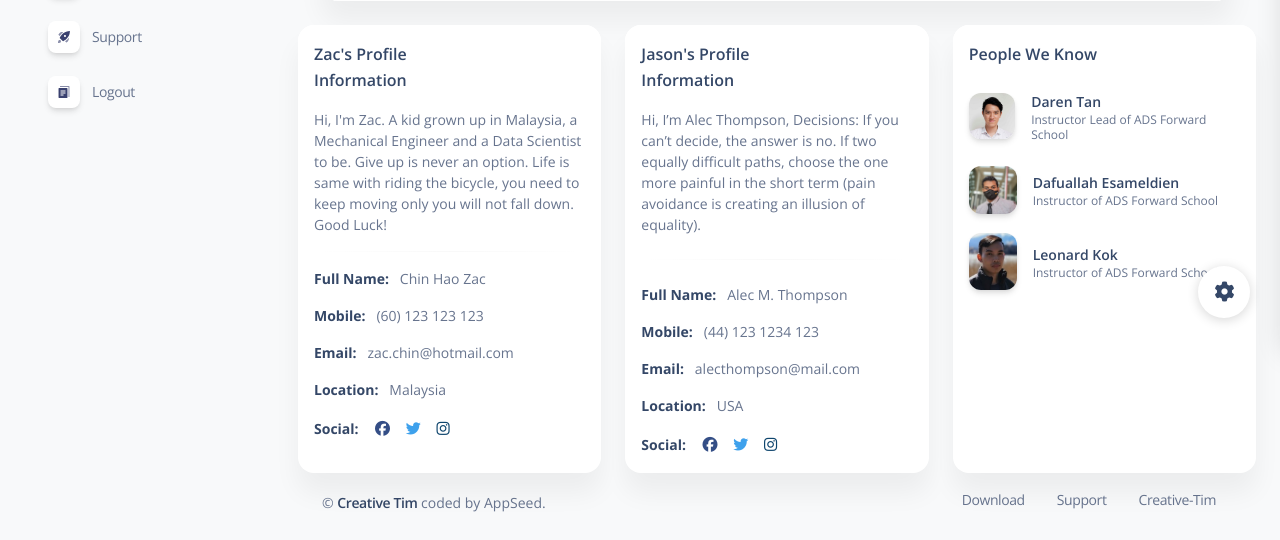
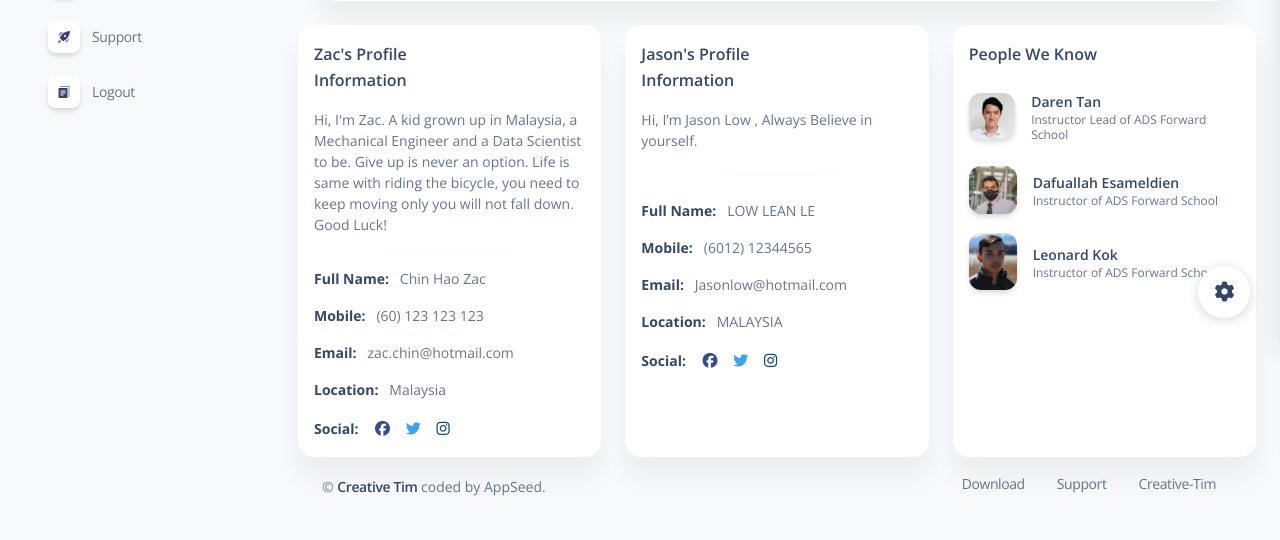
Before and after one commit to haozac/Box-Office-and-Movie-Review-Analysis, a Django app: page /profile.html in a window 1280 px wide. Shown: the part 452-992 px from the top of the page. Run offline with Django 3.2, Linux system fonts and the light colour scheme; the visitor is signed in with stand-in values (Sample User, id 1); some libraries are stand-ins or nearby versions.

Commit message:
update jason profile

```diff
--- a/Assignment Django/dashboard/apps/templates/home/profile.html
+++ b/Assignment Django/dashboard/apps/templates/home/profile.html
@@ -78,14 +78,14 @@
           </div>
           <div class="card-body p-3">
             <p class="text-sm">
-              Hi, I’m Alec Thompson, Decisions: If you can’t decide, the answer is no. If two equally difficult paths, choose the one more painful in the short term (pain avoidance is creating an illusion of equality).
+              Hi, I’m Jason Low , Always Believe in yourself.
             </p>
             <hr class="horizontal gray-light my-4">
             <ul class="list-group">
-              <li class="list-group-item border-0 ps-0 pt-0 text-sm"><strong class="text-dark">Full Name:</strong> &nbsp; Alec M. Thompson</li>
-              <li class="list-group-item border-0 ps-0 text-sm"><strong class="text-dark">Mobile:</strong> &nbsp; (44) 123 1234 123</li>
-              <li class="list-group-item border-0 ps-0 text-sm"><strong class="text-dark">Email:</strong> &nbsp; alecthompson@mail.com</li>
-              <li class="list-group-item border-0 ps-0 text-sm"><strong class="text-dark">Location:</strong> &nbsp; USA</li>
+              <li class="list-group-item border-0 ps-0 pt-0 text-sm"><strong class="text-dark">Full Name:</strong> &nbsp; LOW LEAN LE</li>
+              <li class="list-group-item border-0 ps-0 text-sm"><strong class="text-dark">Mobile:</strong> &nbsp; (6012) 12344565</li>
+              <li class="list-group-item border-0 ps-0 text-sm"><strong class="text-dark">Email:</strong> &nbsp; Jasonlow@hotmail.com</li>
+              <li class="list-group-item border-0 ps-0 text-sm"><strong class="text-dark">Location:</strong> &nbsp; MALAYSIA</li>
               <li class="list-group-item border-0 ps-0 pb-0">
                 <strong class="text-dark text-sm">Social:</strong> &nbsp;
                 <a class="btn btn-facebook btn-simple mb-0 ps-1 pe-2 py-0" href="javascript:;">
```
